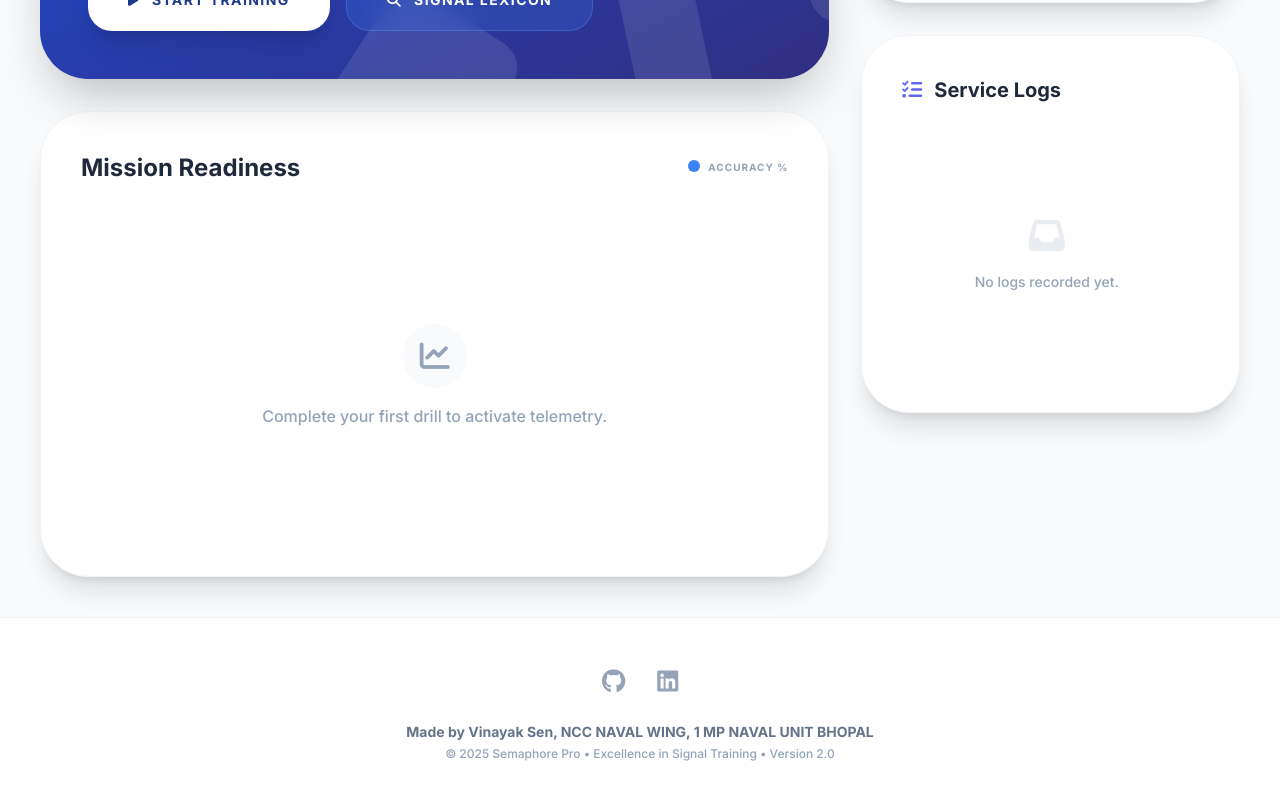
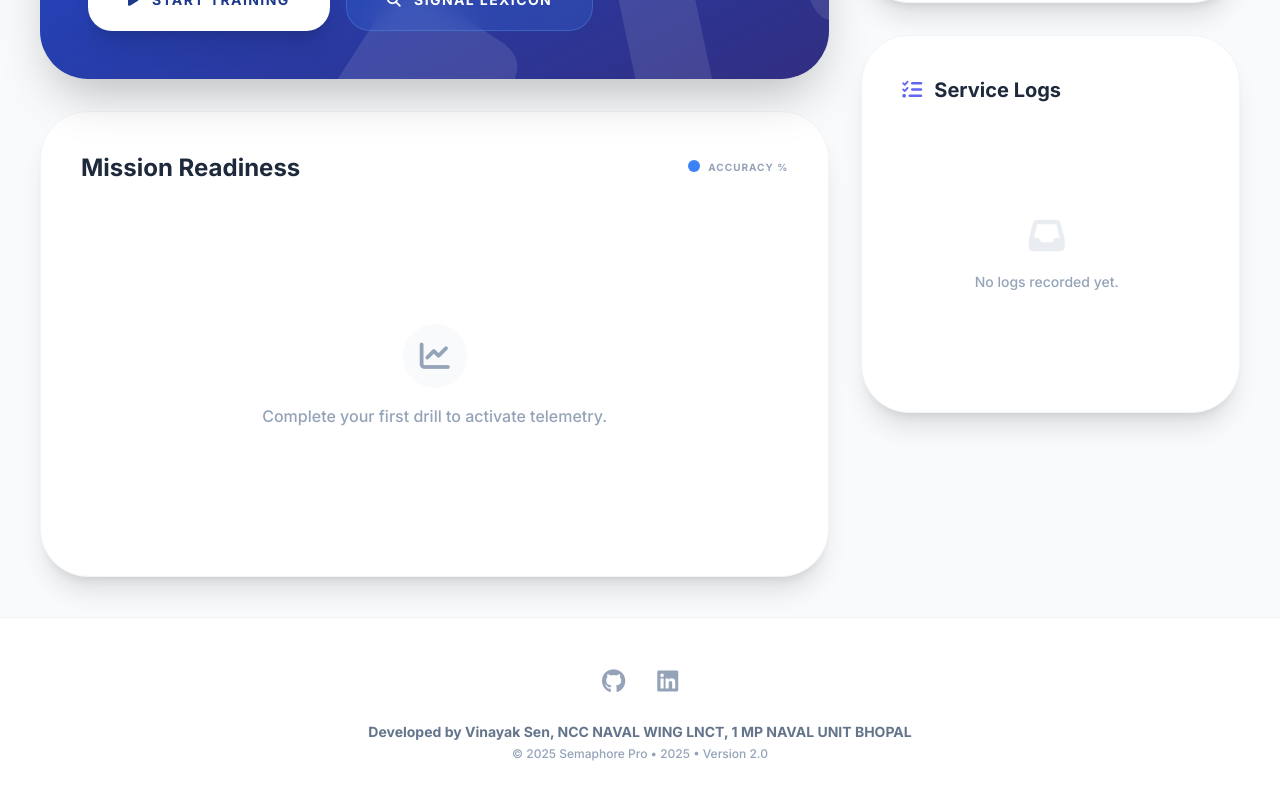
Before and after one commit to Code-2-Create/SemaphorePro, a React (Vite) app: page / in a window 1280 px wide. Shown: the part 447-1247 px from the top of the page. Built offline with nearby package versions, Linux system fonts and the light colour scheme.

Commit message:
changed footer content

```diff
--- a/App.tsx
+++ b/App.tsx
@@ -246,10 +246,10 @@ const App: React.FC = () => {
            </div>
            <div className="space-y-1">
              <p className="text-sm text-slate-500 font-bold">
-                Made by Vinayak Sen, NCC NAVAL WING, 1 MP NAVAL UNIT BHOPAL
+                Developed by Vinayak Sen, NCC NAVAL WING LNCT, 1 MP NAVAL UNIT BHOPAL
              </p>
              <p className="text-xs text-slate-400 font-medium">
-               © 2025 Semaphore Pro • Excellence in Signal Training • Version 2.0
+               © 2025 Semaphore Pro • 2025 • Version 2.0
              </p>
            </div>
         </div>
```
